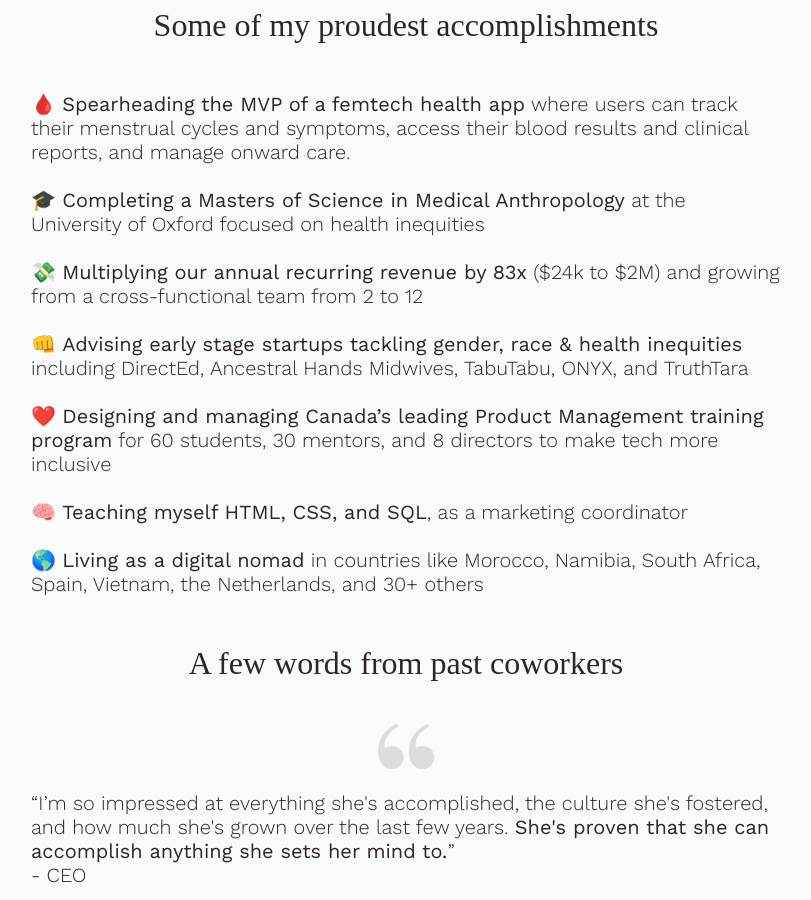
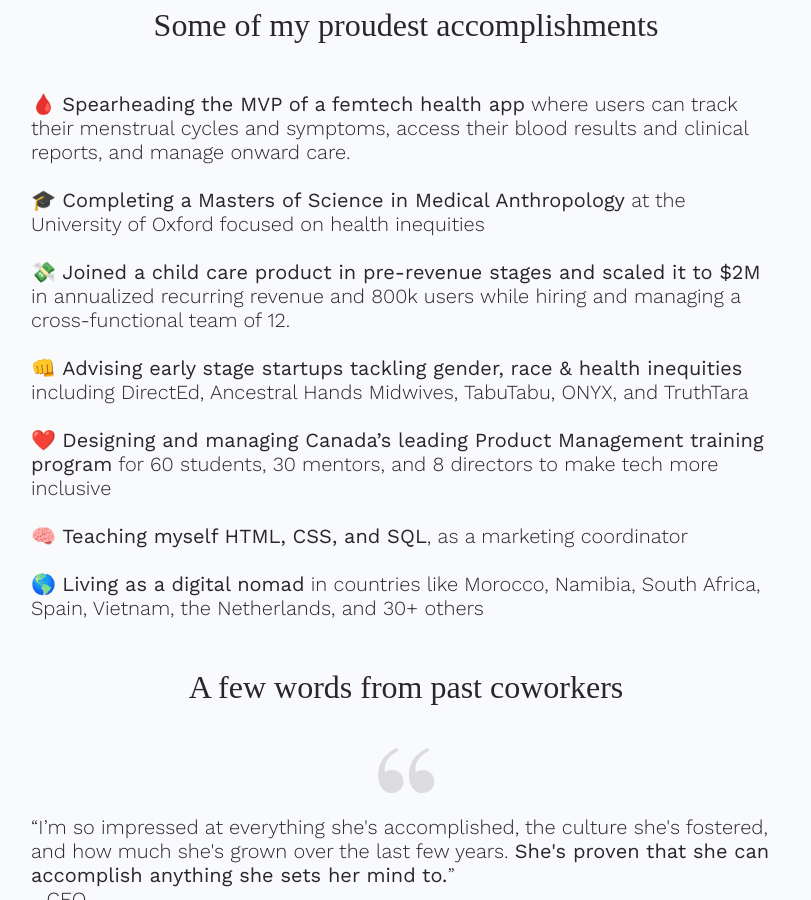
Before and after one commit to shannawn/shannonaw, a Jekyll site: the page index.html, which Jekyll copies as it is, in a window 1280 px wide and 900 px high, scrolled down 783 px. Shown: the whole window, without its empty margins (234-1045 px from the left). Built offline with Jekyll 4.4.1, drawn with Linux system fonts in a browser that asks for light colours; some web fonts are replaced.

Commit message:
Update index.html

```diff
--- a/index.html
+++ b/index.html
@@ -57,7 +57,7 @@
           🎓 <b>Completing a Masters of Science in Medical Anthropology</b> at the University of Oxford focused on health inequities
         </p>
         <p>
-          💸 <b>Multiplying our annual recurring revenue by 83x</b> ($24k to $2M) and growing from a cross-functional team from 2 to 12
+          💸 <b>Joined a child care product in pre-revenue stages and scaled it to $2M</b> in annualized recurring revenue and 800k users while hiring and managing a cross-functional team of 12.
         </p>
         <p>
           👊 <b>Advising early stage startups tackling gender, race & health inequities</b> including DirectEd, Ancestral Hands Midwives, TabuTabu, ONYX, and TruthTara
```
